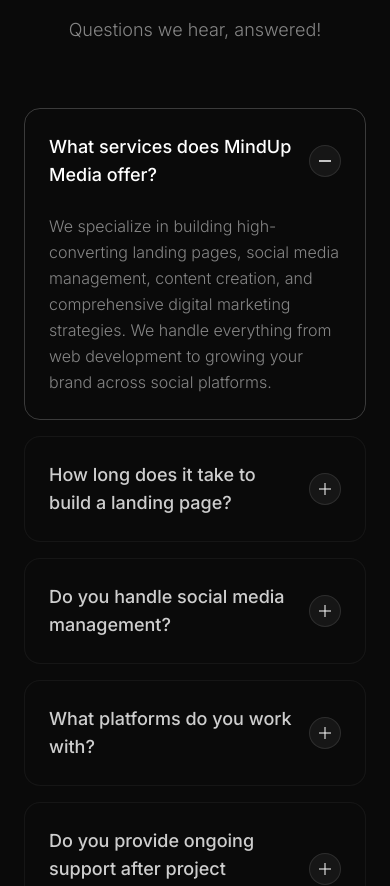
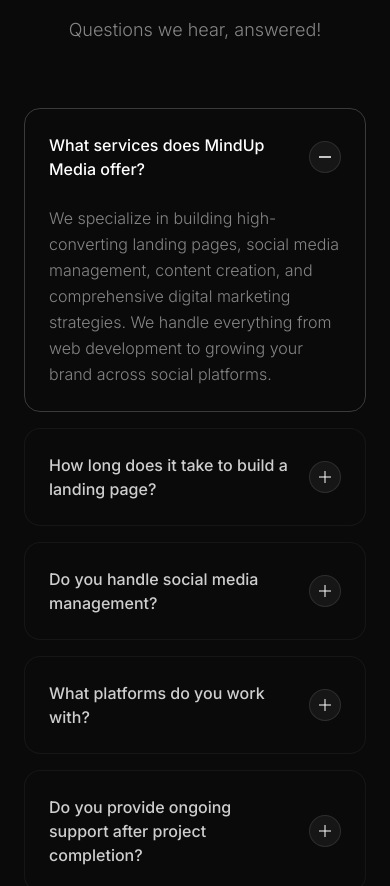
Before and after one commit to team-antcode/MintUp-Media, a Next.js app: page / in a window 390 px wide. Shown: the part 10900-11786 px from the top of the page. Built offline with nearby package versions, Linux system fonts and the light colour scheme.

Commit message:
style: Reduce FAQ question heading font size and reformat class name template literals.

```diff
--- a/components/sections/FAQ.tsx
+++ b/components/sections/FAQ.tsx
@@ -62,8 +62,7 @@
         {faqs.map((faq, index) => (
           <div
             key={index}
-            className={`rounded-2xl border transition-colors duration-300 overflow-hidden ${
-              openIndex === index
+            className={`rounded-2xl border transition-colors duration-300 overflow-hidden ${openIndex === index
               ? 'border-white/20'
               : 'bg-[#0a0a0a] border-white/5 hover:border-white/10 hover:bg-white/2'
               }`}
@@ -73,8 +72,7 @@
               className="w-full flex items-center justify-between p-6 md:p-8 text-left cursor-pointer"
             >
               <h3
-                className={`text-lg md:text-xl font-medium transition-colors duration-300 ${
-                  openIndex === index ? 'text-white' : 'text-white/80'
+                className={`text-base md:text-xl font-medium transition-colors duration-300 ${openIndex === index ? 'text-white' : 'text-white/80'
                   }`}
               >
                 {faq.question}
@@ -89,8 +87,7 @@
               </div>
             </button>
             <div
-              className={`transition-all duration-300 ease-in-out origin-top ${
-                openIndex === index
+              className={`transition-all duration-300 ease-in-out origin-top ${openIndex === index
                 ? 'max-h-96 opacity-100 scale-y-100'
                 : 'max-h-0 opacity-0 scale-y-95'
                 }`}
```
Lines whose indentation alone changed are shown as unchanged.
